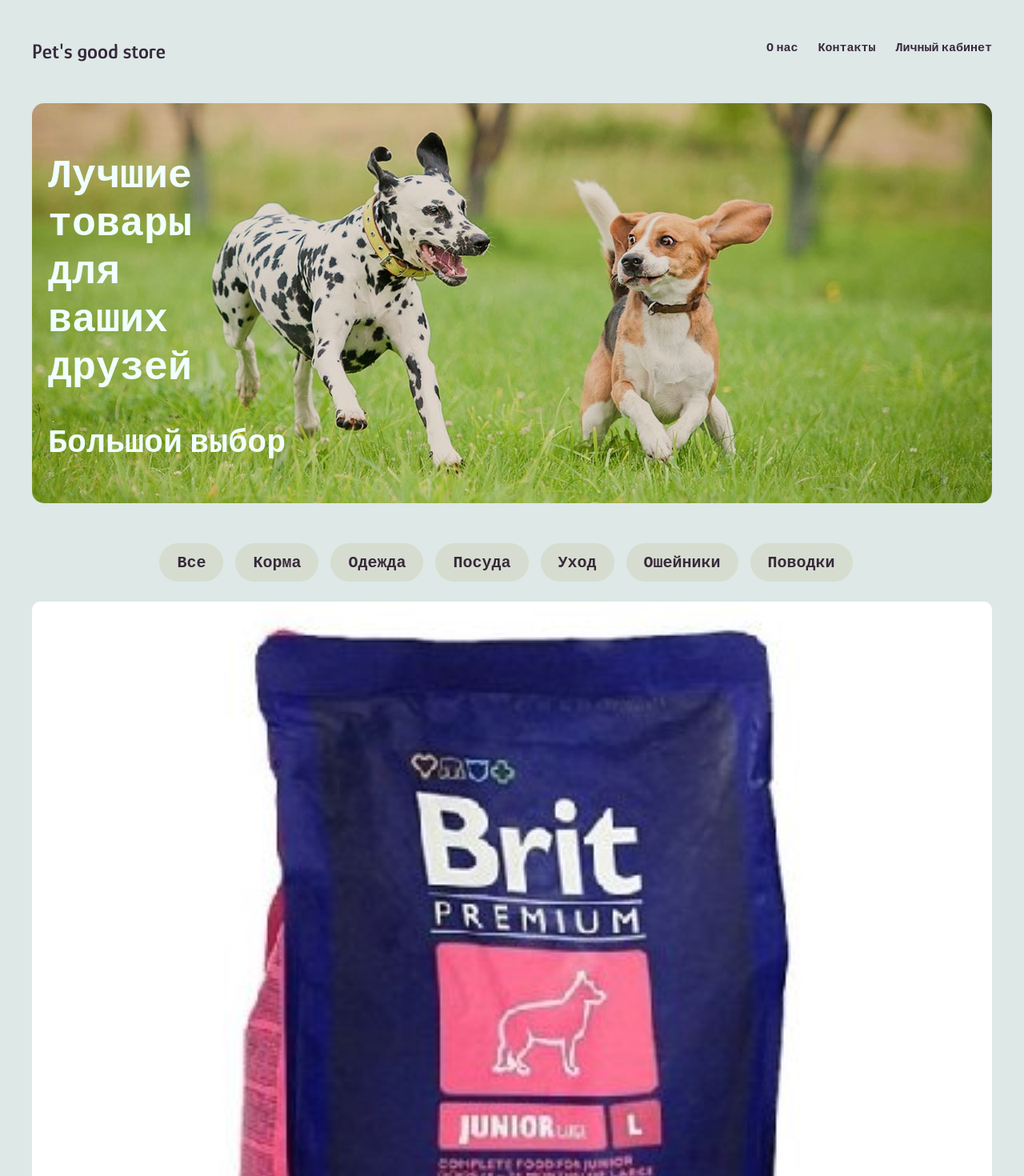
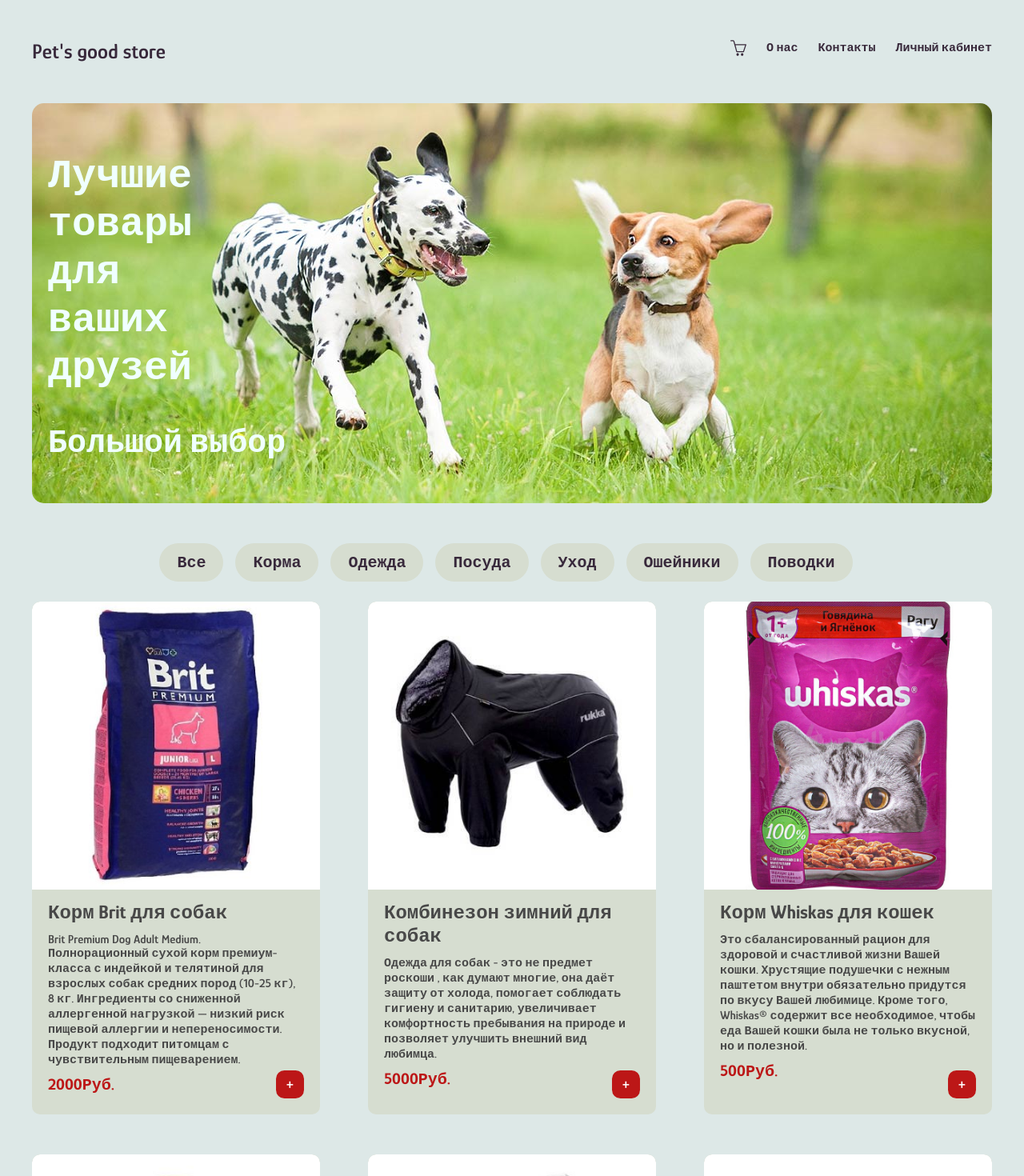
Before and after one commit to VSSR2023/ShopReactNew, a React (Create React App) app: page / in a window 1280 px wide. Shown: the top 1470 px of the page at 80% size. Built offline with nearby package versions, Linux system fonts and the light colour scheme.

Commit message:
add basket styles

```diff
--- a/src/App.js
+++ b/src/App.js
@@ -91,7 +91,8 @@
       price:'750'
     },
 
-  ])
+  ]);
+
   const addToOrder=(item)=>{
     if(!orders.some((el)=>el.id===item.id)){
      setOrders([...orders,item]);
@@ -126,6 +127,8 @@
       <Categories chooseCategory={chooseCategory}/>
       <Items allItems={currentItems}/>
       {showFullItem && <ShowFullItem onShowItem={onShowItem} onAdd={addToOrder} item={fullItem}/>}
+      <Header orders={orders}/>
+      <Items allItems={items} onAdd={addToOrder}/>
       <Footer />
     </div>
   );
--- a/src/components/Footer/Footer.module.scss
+++ b/src/components/Footer/Footer.module.scss
@@ -1,4 +1,5 @@
 footer{
     text-align: center;
     margin-top: 100px;
+    font-size: 15px;
 }
--- a/src/components/Header/Header.module.scss
+++ b/src/components/Header/Header.module.scss
@@ -1,5 +1,5 @@
 header{
-
+    position: relative;
 
     .logo{
         font-weight: 600;
@@ -17,13 +17,36 @@
             font-size: 15px;
             font-weight: 600;
             transition: opacity 500ms ease;
+
+            &:hover {
+                opacity: 0.5;
+            }
         }
-        li:hover{
-            opacity: 0.5;
+
+    }
+    .shopCartButton {
+        float: right;
+        cursor: pointer;
+        font-size: 20px;
+        transition: color,transform 500ms ease;
+        &:hover,
+        &.active {
+            color: rgb(255, 0, 0) !important;
+            transform:scale(1.5);
         }
     }
-
-
+    .shopCart {
+        position: absolute;
+        top: 30px;
+        right: 0;
+        width: 450px;
+        min-height: 100px;
+        background: rgb(214, 221, 208);
+        -webkit-box-shadow: -22px 21px 20px -7px rgba(34, 60, 80, 0.84);
+        -moz-box-shadow: -22px 21px 20px -7px rgba(34, 60, 80, 0.84);
+        box-shadow: -22px 21px 20px -7px rgba(34, 60, 80, 0.84);
+        z-index: 1000;
+    }
     .presentation{
         margin: 50px 0;
         background: url(./../../assets/banner.jpg) no-repeat;
@@ -31,11 +54,12 @@
         height: 500px;
         background-size: cover;
         background-position: center center;
-        background-blend-mode: multiply;
-        background-color: rgb(223, 214, 205);
+        //background-blend-mode: multiply;
+        //background-color: rgb(223, 214, 205);
         position: relative;
         border-radius: 15px;
     }
+
     .presentation::after{
         content: "Лучшие товары для ваших друзей";
         color: azure;
@@ -45,7 +69,10 @@
         width: 200px;
         font-size: 50px;
         font-weight: 600;
+
+
     }
+
     .presentation::before{
         content: "Большой выбор";
         color: azure;
@@ -55,5 +82,7 @@
         width: 100%;
         font-size: 40px;
         font-weight: 600;
+
+
     }
 }
--- a/src/components/Header/index.jsx
+++ b/src/components/Header/index.jsx
@@ -1,7 +1,10 @@
-import React from "react";
+
 import styles from "./Header.module.scss"
+import React, { useState } from "react";
+import { SlBasket } from "react-icons/sl";
 
 export default function Header(){
+    let [cartOpen,setCartOpen]=useState(false);
     return(
         <header>
             <div>
@@ -11,6 +14,13 @@
                     <li>Контакты</li>
                     <li>Личный кабинет</li>
                 </ul>
+                 <SlBasket onClick={()=>setCartOpen(cartOpen= !cartOpen)} className={`${styles.shopCartButton} ${cartOpen ? styles.active : ''}`}/>
+
+                {cartOpen &&(
+                    <div className={styles.shopCart}>
+
+                    </div>
+                )}
             </div>
             <div className={styles.presentation}></div>
         </header>
--- a/src/components/Item/Item.module.scss
+++ b/src/components/Item/Item.module.scss
@@ -1,4 +1,40 @@
-img{
-    width: 100%;
+
+.item{
+    width: 30%;
+    margin-bottom: 50px;
+    background: rgb(214, 221, 208);
     border-radius: 10px;
+    overflow: hidden;
+    position: relative;
+    padding-bottom: 25px;
+
+    img{
+        width: 100%;
+        border-radius: 10px 10px 0 0;
+        transition: transform 1000ms ease;
+    }
+
+    img:hover{
+        transform: scale(1.05);
+    }
+    .addToCart{
+        position: absolute;
+        right: 20px;
+        bottom: 20px;
+        background: #bc1717;
+        width: 35px;
+        height: 35px;
+        text-align: center;
+        line-height: 35px;
+        border-radius: 30%;
+        cursor: pointer;
+        font-weight: 600;
+        color: #fff;
+        font-size: 20px;
+        transition: transform 1000ms ease;
+    }
+
+    .addToCart:hover{
+        transform: scale(1.3) translateY(-5px);
+    }
 }
--- a/src/components/Item/index.jsx
+++ b/src/components/Item/index.jsx
@@ -7,7 +7,7 @@
             <img src={"./images/"+props.item.img} alt="Error" />
             <h2>{props.item.title}</h2>
             <p>{props.item.desc}</p>
-            <b>{props.item.price}</b>
+            <b>{props.item.price}Руб.</b>
             <div className={styles.addToCart} onClick={()=>props.onAdd(props.item)}>+</div>
         </div>
     );
--- a/src/components/Items/Items.module.scss
+++ b/src/components/Items/Items.module.scss
@@ -0,0 +1,19 @@
+main{
+    display: flex;
+    width: 100%;
+    flex-wrap: wrap;
+    justify-content: space-between;
+
+    h2,p,b{
+        margin: 10px 20px;
+        color: #484848;
+    }
+    p{
+        font-size: 15px;
+        font-weight: 600;
+    }
+    b{
+        color: #bc1717;
+        font-size: 20px;
+    }
+}
```
Also changed, not shown: src/components/Orders/index.jsx (added, +8 -0 lines), src/components/Orders/Orders.module.scss (added).
